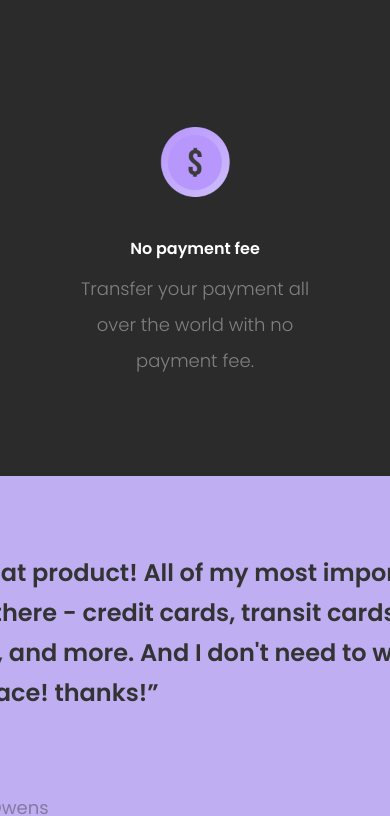
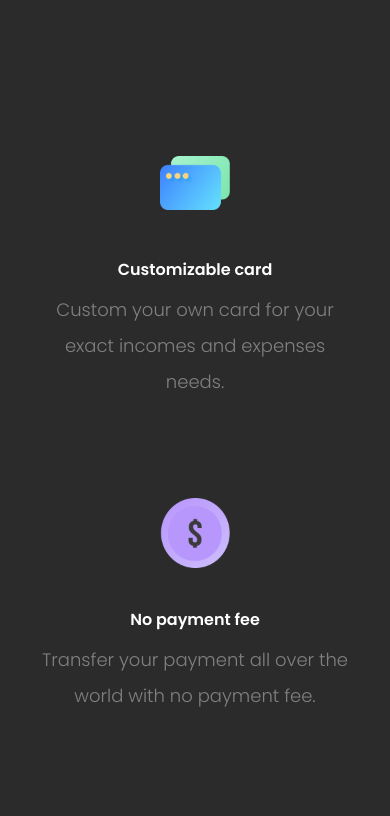
Before and after one commit to KennethEvolves/my-first-landing-page, a React (Vite) app: page / in a window 390 px wide. Shown: the part 1468-2284 px from the top of the page. Built offline with nearby package versions, Linux system fonts and the light colour scheme.

Commit message:
added responsive design to Features.jsx component

```diff
--- a/src/components/Features.jsx
+++ b/src/components/Features.jsx
@@ -14,8 +14,7 @@ const Card = ({ data }) => {
 
 const Features = () => {
     return (
-        <div className="w-[1080px] h-[348px] pb-[50px] flex flex-r justify-center items-center">
-            <div className="w-[1033px] h-[248px] flex flex-r justify-center items-center gap-[110px]">
+        <div className="w-[1080px] h-[348px] p-[50px] mb-[80px] flex flex-r justify-center items-center gap-[110px] max-lg:w-min max-lg:h-min max-lg:flex-col">
             <Card data={{
                 image: 'cards-icon.png',
                 title: 'Customizable card',
@@ -32,8 +31,6 @@ const Features = () => {
                 description: 'The right place to keep your credit and debit cards, boarding passes & more.'
             }} />
         </div>
-        </div>
-
     )
 }
 
```
Lines whose indentation alone changed are shown as unchanged.
